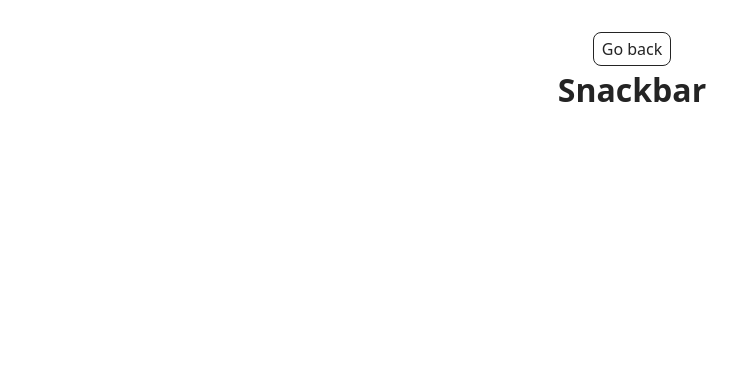
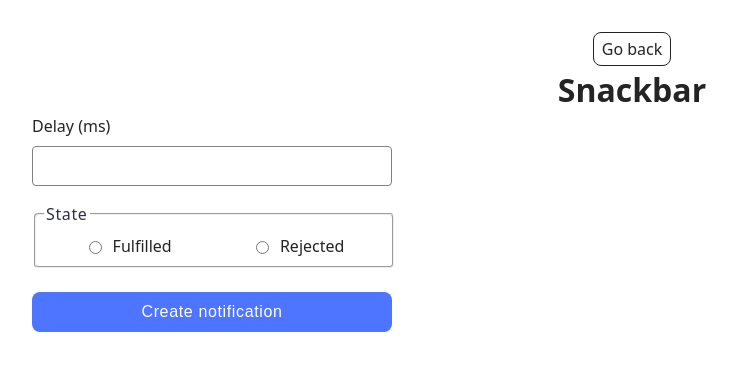
Before and after one commit to annakopets1208/goit-js-hw-10, a website built with Vite: page src/2-snackbar.html in a window 1280 px wide. Shown: the whole page, without its empty margins (8-745 px from the left). Built offline with nearby package versions, Linux system fonts and the light colour scheme.

Commit message:
2-snackbar

```diff
--- a/src/2-snackbar.html
+++ b/src/2-snackbar.html
@@ -6,12 +6,45 @@
     <meta name="viewport" content="width=device-width, initial-scale=1.0" />
     <title>Snackbar</title>
     <link rel="stylesheet" href="./css/styles.css" />
+    <link rel="stylesheet" href="./css/2-snackbar.css" />
   </head>
   <body>
     <main>
       <div class="container">
         <a class="back-link" href="./index.html">Go back</a>
         <h1 class="main-title">Snackbar</h1>
+        <form class="form">
+          <label class="label-delay">
+            Delay (ms)
+            <input class="input-delay" type="number" name="delay" required />
+          </label>
+
+          <fieldset>
+            <legend>State</legend>
+            <label class="label-radio">
+              <input
+                class="input-radio"
+                type="radio"
+                name="state"
+                value="fulfilled"
+                required
+              />
+              Fulfilled
+            </label>
+            <label class="label-radio">
+              <input
+                class="input-radio"
+                type="radio"
+                name="state"
+                value="rejected"
+                required
+              />
+              Rejected
+            </label>
+          </fieldset>
+
+          <button type="submit">Create notification</button>
+        </form>
       </div>
     </main>
     <script type="module" src="./js/2-snackbar.js"></script>
--- /dev/null
+++ b/src/css/2-snackbar.css
@@ -0,0 +1,88 @@
+.label-delay {
+  display: flex;
+  align-items: flex-start;
+  justify-content: flex-start;
+  flex-direction: column;
+  gap: 8px;
+  margin-bottom: 16px;
+}
+
+.input-delay {
+  border: 1px solid #808080;
+  border-radius: 4px;
+  width: 360px;
+  height: 40px;
+  padding: 0 8px;
+  box-sizing: border-box;
+}
+
+.input-delay:hover {
+  border: 1px solid #000000;
+}
+
+fieldset {
+  width: 360px;
+  height: 66px;
+  border-radius: 4px;
+  stroke-width: 1px;
+  stroke: #808080;
+  display: flex;
+  align-items: center;
+  justify-content: space-around;
+  flex-direction: row;
+  padding: 8px;
+  box-sizing: border-box;
+  margin-bottom: 24px;
+}
+
+fieldset:hover {
+  border: 1px solid #000000;
+}
+
+legend {
+  font-weight: 400;
+  font-size: 16px;
+  line-height: 1.5;
+  letter-spacing: 0.04em;
+  color: #2e2f42;
+  text-align: left;
+}
+
+.label-radio {
+  display: flex;
+  align-items: center;
+  gap: 8px;
+}
+
+button {
+  display: flex;
+  align-items: center;
+  justify-content: center;
+  gap: 10px;
+  border-radius: 8px;
+  padding: 8px 16px;
+  width: 360px;
+  height: 40px;
+  background: #4e75ff;
+  font-weight: 500;
+  font-size: 16px;
+  line-height: 1.5;
+  letter-spacing: 0.04em;
+  color: #fff;
+  border: none;
+  margin-top: 24px;
+}
+
+button:hover {
+  background-color: #6c8cff;
+}
+
+.iziToast-close {
+  position: absolute !important;
+  font-size: 18px !important;
+  color: #ffffff !important;
+  margin-top: 24px !important;
+  margin-bottom: 24px !important;
+  opacity: 1 !important;
+  margin: 0 !important;
+}
--- a/src/js/2-snackbar.js
+++ b/src/js/2-snackbar.js
@@ -0,0 +1,52 @@
+import iziToast from 'izitoast';
+import 'izitoast/dist/css/iziToast.min.css';
+
+const form = document.querySelector('.form');
+form.addEventListener('submit', event => {
+  event.preventDefault();
+
+  const delay = Number(form.elements.delay.value);
+  const state = form.elements.state.value;
+
+  const promise = new Promise((resolve, reject) => {
+    setTimeout(() => {
+      if (state === 'fulfilled') {
+        resolve(delay);
+      } else {
+        reject(delay);
+      }
+    }, delay);
+  });
+
+  promise
+    .then(delay => {
+      iziToast.show({
+        title: 'OK',
+        message: `✅ Fulfilled promise in ${delay}ms`,
+        backgroundColor: '#59a10d',
+        titleColor: '#fff',
+        messageColor: '#fff',
+        close: true,
+        progressBar: true,
+        progressBarColor: '#fff',
+        titleSize: '16px',
+        messageSize: '16px',
+        position: 'topRight',
+      });
+    })
+    .catch(delay => {
+      iziToast.show({
+        title: 'Error',
+        message: `❌ Rejected promise in ${delay}ms`,
+        backgroundColor: '#ef4040',
+        titleColor: '#fff',
+        messageColor: '#fff',
+        close: true,
+        progressBar: true,
+        progressBarColor: '#fff',
+        titleSize: '16px',
+        messageSize: '16px',
+        position: 'topRight',
+      });
+    });
+});
```
